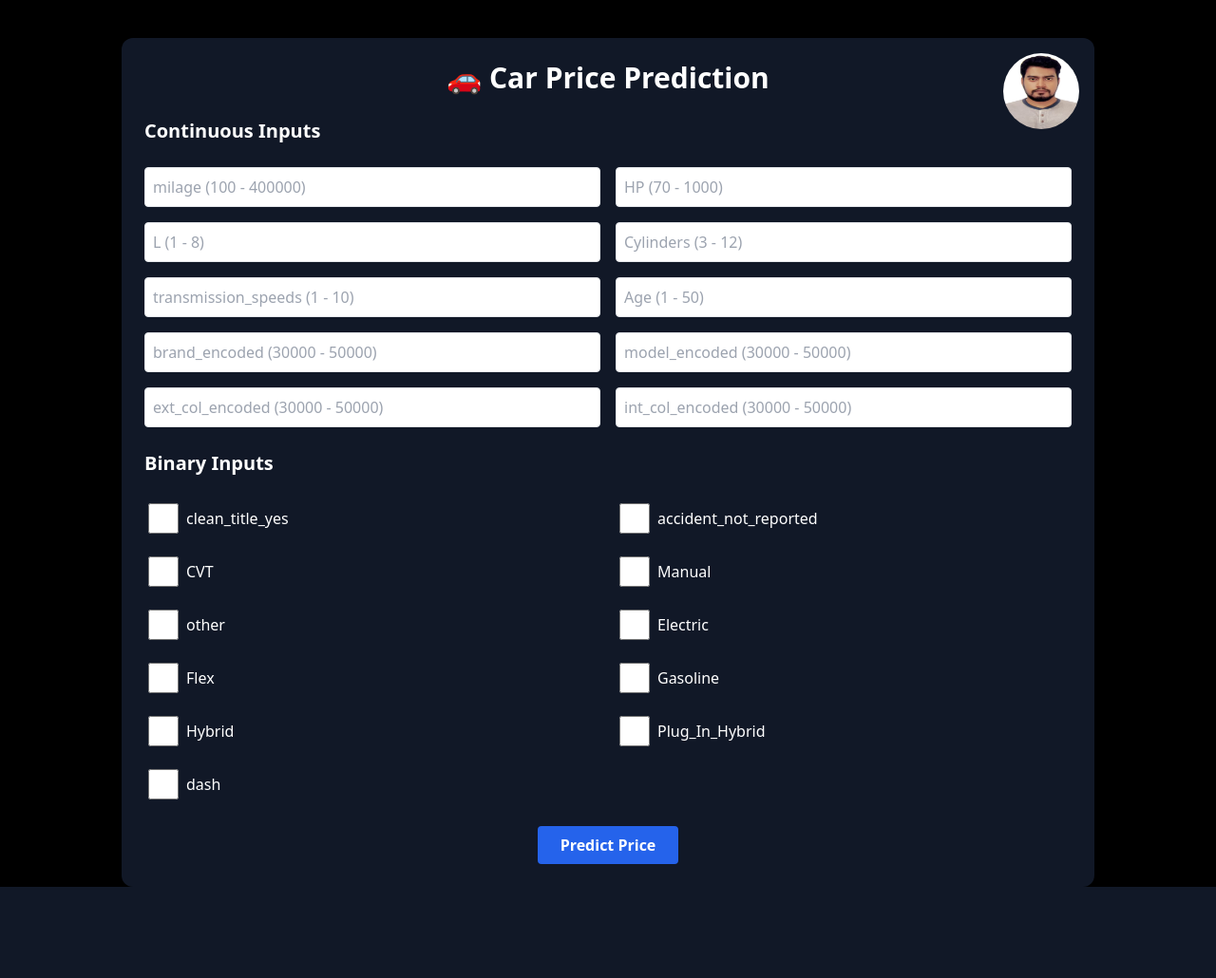
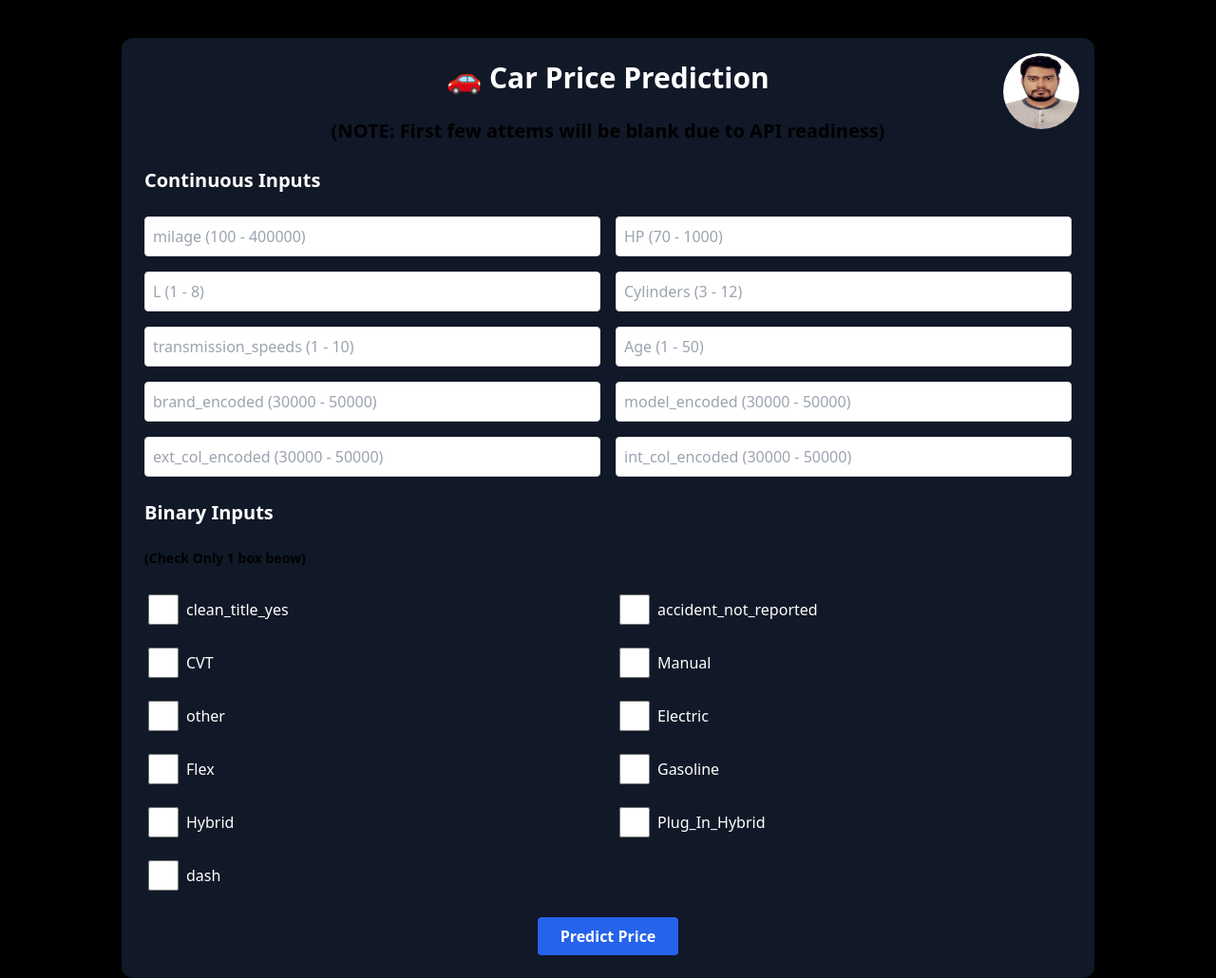
Before and after one commit to Md-Refat-Hosain/CarPriceDjanGoFastAPI, a Django app: page / in a window 1280 px wide. Shown: the whole page at 95% size. Before the commit the page ends 934 px from the top, so only its background shows below. Run offline with Django 5.2, Linux system fonts and the light colour scheme; some libraries are stand-ins or nearby versions.

Commit message:
Update form.html

```diff
--- a/templates/dashboard/form.html
+++ b/templates/dashboard/form.html
@@ -16,6 +16,7 @@
  <img src="https://raw.githubusercontent.com/Md-Refat-Hosain/CarPriceDjanGoFastAPI/main/static/image/A11789B1-928B-4E79-A7FA-40D6FE317615.jpg" class="w-20 h-20 absolute top-4 right-4 rounded-full" alt="Logo">
 
     <h1 class="text-3xl font-bold text-white mb-6 text-center">🚗 Car Price Prediction</h1>
+    <h1 class="text-xl font-bold text-red mb-6 text-center">(NOTE: First few attems will be blank due to API readiness)</h1>
         <!-- Prediction Result -->
     {% if prediction %}
         <div class="mt-6 p-4 bg-green-100 rounded border border-green-300">
@@ -41,6 +42,7 @@
 
         <!-- Binary Inputs -->
         <h2 class="text-xl font-semibold text-white mt-6">Binary Inputs</h2>
+        <h2 class="text-sm font-semibold text-red mt-6">(Check Only 1 box beow)</h2>
         <div class="grid grid-cols-2 gap-4">
             {% for feature in binary_inputs %}
                 <label class="flex items-center space-x-2 p-1 rounded hover:bg-blue-700 transition-colors duration-300">
```
